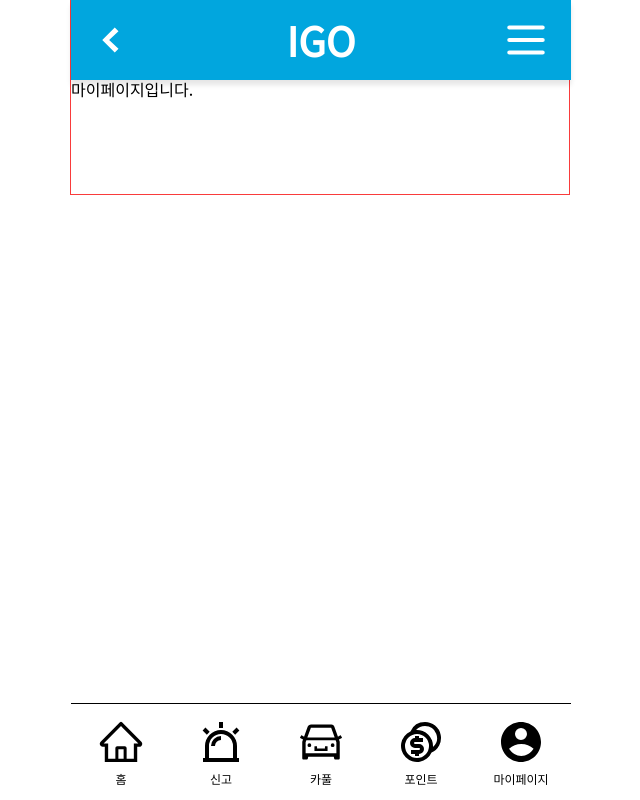
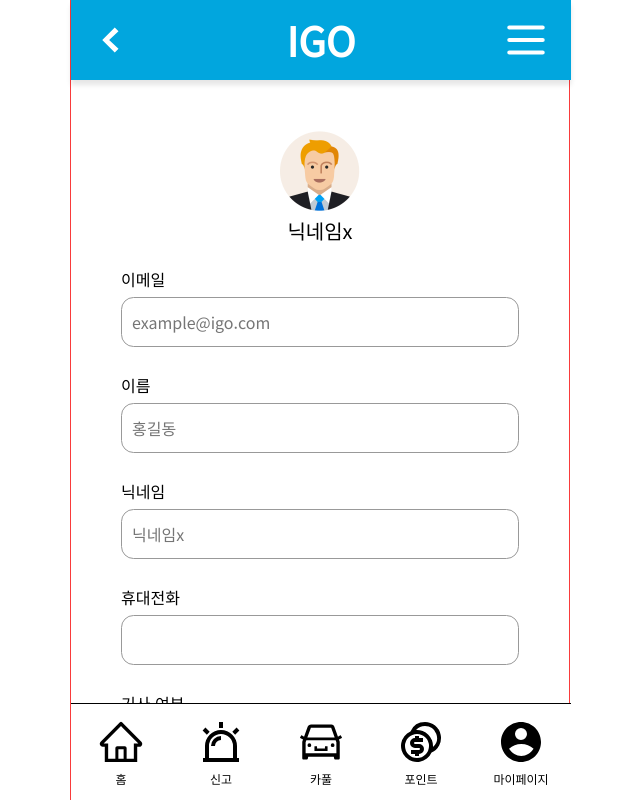
Before and after one commit to Hod0ri/2022-Capstone-IGO, a Next.js app in the folder Web Client/igo-web/: page /account in a window 1280 px wide. Shown: the top 800 px of the page, without its empty margins (320-960 px from the left). Built offline with nearby package versions, Linux system fonts and the light colour scheme.

Commit message:
[ Web ] Add account page

```diff
--- a/Web Client/igo-web/pages/account.jsx
+++ b/Web Client/igo-web/pages/account.jsx
@@ -1,12 +1,112 @@
-import React from 'react';
-import UserPage from '../core/components/UserPage';
+import React, { useState } from 'react';
+import UserLogo from '../core/components/UserLogo';
+import styled from 'styled-components';
+import InputBox from '../core/components/Common/InputBox';
+import Button from '../core/components/Common/Button';
+import { useRecoilValue } from 'recoil';
+import { atomUserNick } from '../core/atoms/loginState';
+import { checkValue } from '../core/etc/checkValue';
 
 const Account = () => {
+  const user_Nick = useRecoilValue(atomUserNick);
+
+  const [inputData, setInputData] = useState({
+    user_Id: '',
+    user_Nick: '',
+    user_Name: '',
+    user_Pw: '',
+    user_Driver: false,
+    user_Phone: '',
+    user_Email: '',
+  });
+
   return (
-    <>
-      <div>마이페이지입니다.</div>
-    </>
+    <AccountContainer>
+      <UserLogo />
+      <div className="inputBox">
+        <p>이메일</p>
+        <InputBox placeholder="example@igo.com" />
+        <p>이름</p>
+        <InputBox placeholder="홍길동" />
+        <p>닉네임</p>
+        <InputBox placeholder={user_Nick || '닉네임x'} />
+        <p>휴대전화</p>
+        <InputBox />
+
+        <p>기사 여부</p>
+        <div id="radio" className="flex">
+          <div>
+            <input
+              name="a"
+              type={'radio'}
+              value="yes"
+              id="radio_yes"
+              onChange={() => setInputData({ ...inputData, user_Driver: true })}
+            />
+            <label htmlFor="radio_yes">유</label>
+          </div>
+          <div>
+            <input
+              name="a"
+              type={'radio'}
+              defaultChecked
+              value="no"
+              id="radio_no"
+              onChange={() =>
+                setInputData({ ...inputData, user_Driver: false })
+              }
+            />
+            <label htmlFor="radio_no">무</label>
+          </div>
+        </div>
+      </div>
+      <div className="btn">
+        <Button className="btn">수정</Button>
+      </div>
+    </AccountContainer>
   );
 };
 
+const AccountContainer = styled.div`
+  display: flex;
+  flex-direction: column;
+  justify-content: center;
+  align-items: center;
+  padding: 50px;
+
+  .btn {
+    width: 100%;
+    margin-top: 30px;
+  }
+
+  .inputBox {
+    width: 100%;
+    p {
+      margin-bottom: 10px;
+      margin-top: 30px;
+    }
+    .flex {
+      display: flex;
+    }
+
+    #radio {
+      div {
+        display: flex;
+        align-items: center;
+        & + div {
+          margin-left: 30px;
+        }
+
+        input {
+          width: 25px;
+          height: 25px;
+        }
+        label {
+          padding-left: 10px;
+        }
+      }
+    }
+  }
+`;
+
 export default Account;
```
